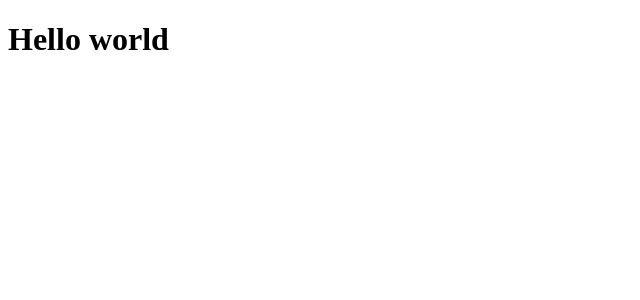
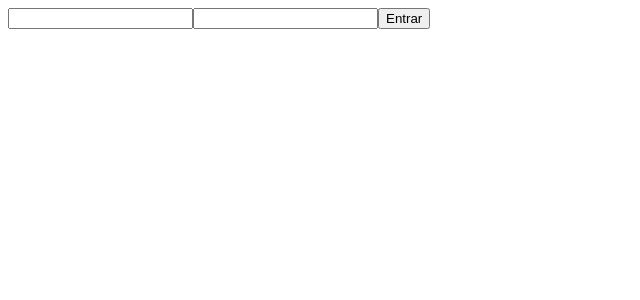
Before and after one commit to filipesalesaraujo/nextauth, a Next.js app: page / in a window 1280 px wide. Shown: the top 300 px of the page, without its empty margins (0-640 px from the left). Built offline with nearby package versions, Linux system fonts and the light colour scheme.

Commit message:
Contexto de autenticação

```diff
--- /dev/null
+++ b/src/contexts/AuthContext.tsx
@@ -0,0 +1,31 @@
+import { createContext, ReactNode } from "react";
+
+type SignInCredentials = {
+  email: string;
+  password: string;
+};
+
+type AuthContextData = {
+  signIn(credentials: SignInCredentials): Promise<void>;
+  isAuthenticated: boolean;
+};
+
+type AuthProviderProps = {
+  children: ReactNode;
+};
+
+export const AuthContext = createContext({} as AuthContextData);
+
+export function AuthProvider({ children }: AuthProviderProps) {
+  const isAuthenticated = false;
+
+  async function signIn({ email, password }: SignInCredentials) {
+    console.log({ email, password });
+  }
+
+  return (
+    <AuthContext.Provider value={{ signIn, isAuthenticated }}>
+      {children}
+    </AuthContext.Provider>
+  );
+}
--- a/src/pages/_app.tsx
+++ b/src/pages/_app.tsx
@@ -1,7 +1,12 @@
 import { AppProps } from "next/app";
+import { AuthProvider } from "../contexts/AuthContext";
 
 function MyApp({ Component, pageProps }: AppProps) {
-  return <Component {...pageProps} />;
+  return (
+    <AuthProvider>
+      <Component {...pageProps} />
+    </AuthProvider>
+  );
 }
 
 export default MyApp;
--- a/src/pages/index.tsx
+++ b/src/pages/index.tsx
@@ -1,5 +1,34 @@
+import { FormEvent, useContext, useState } from "react";
+import { AuthContext } from "../contexts/AuthContext";
+
 export default function Home() {
+  const [email, setEmail] = useState("");
+  const [password, setPassword] = useState("");
+
+  const { signIn } = useContext(AuthContext);
+
+  async function handleSubmit(event: FormEvent) {
+    event.preventDefault();
+    const data = {
+      email,
+      password,
+    };
+    await signIn(data);
+  }
+
   return (
-   <h1>Hello world</h1>
-  )
+    <form onSubmit={handleSubmit}>
+      <input
+        type="email"
+        value={email}
+        onChange={(e) => setEmail(e.target.value)}
+      />
+      <input
+        type="password"
+        value={password}
+        onChange={(e) => setPassword(e.target.value)}
+      />
+      <button type="submit">Entrar</button>
+    </form>
+  );
 }
```
